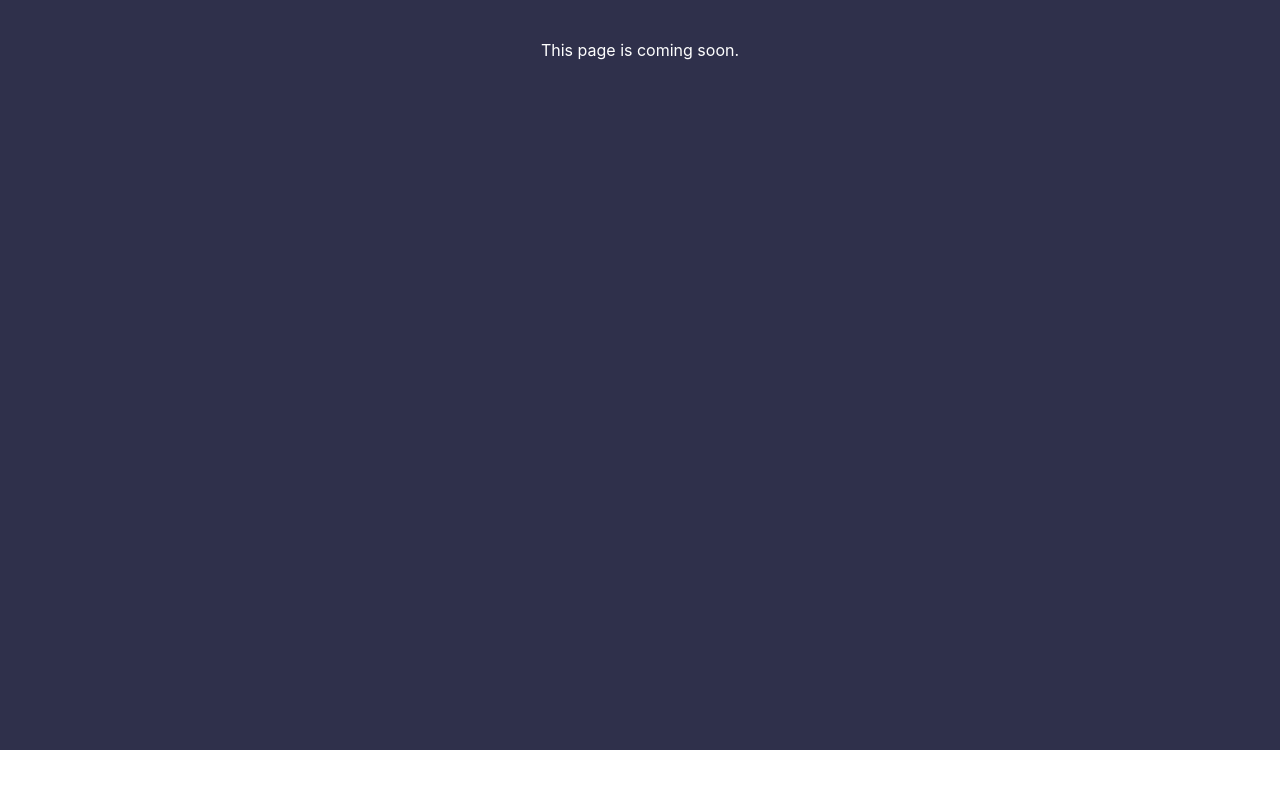
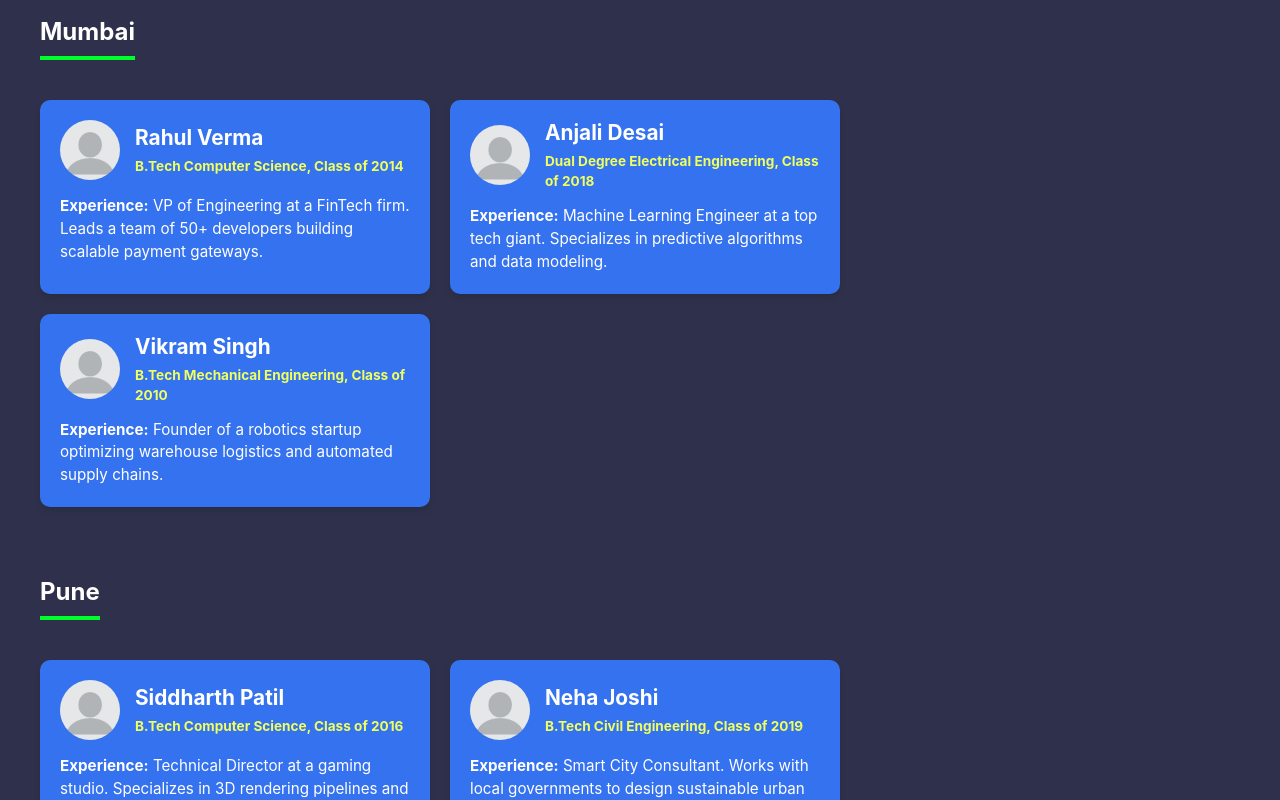
Before and after one commit to dishaiit09-beep/SAM-sarc-iitbombay, a React (Create React App) app: page /alumni in a window 1280 px wide. Shown: the part 300-1100 px from the top of the page. Before the commit the page ends 1050 px from the top, so only its background shows below. Built offline with nearby package versions, Linux system fonts and the light colour scheme.

Commit message:
Alumnipage added

```diff
--- a/src/App.js
+++ b/src/App.js
@@ -2,7 +2,7 @@ import React from "react";
 import { BrowserRouter, Routes, Route } from "react-router-dom";
 import "./App.css";
 import Testimonials from "./Components/Testimonials";
-
+import AboutAlumni from "./Components/Alumni_contact";
 import Navbar from "./Components/Navbar";
 import Home from "./Components/Home";
 import SarcContact from "./Components/Sarc_contact";
@@ -29,7 +29,7 @@ function App() {
           <Route path="/testimonials" element={<Testimonials />} />
           <Route path="/register" element={<ComingSoon title="Register/Login" />} />
           <Route path="/contact" element={<SarcContact />} />
-          <Route path="/alumni" element={<ComingSoon title="About Alumni" />} />
+          <Route path="/alumni" element={<AboutAlumni />} />
 
         </Routes>
       </div>
--- a/src/Components/Alumni_contact.jsx
+++ b/src/Components/Alumni_contact.jsx
@@ -0,0 +1,204 @@
+import React from 'react';
+import profileImage from '../images/profile.png';
+
+function AboutAlumni(){
+
+  const alumniData = [
+    {
+    id: 1,
+    name: "Rahul Verma",
+    city: "Mumbai",
+    background: "B.Tech Computer Science, Class of 2014",
+    experience: "VP of Engineering at a FinTech firm. Leads a team of 50+ developers building scalable payment gateways.",
+    imageUrl: profileImage
+  },
+  {
+    id: 2,
+    name: "Anjali Desai",
+    city: "Mumbai",
+    background: "Dual Degree Electrical Engineering, Class of 2018",
+    experience: "Machine Learning Engineer at a top tech giant. Specializes in predictive algorithms and data modeling.",
+    imageUrl: profileImage
+  },
+  {
+    id: 3,
+    name: "Vikram Singh",
+    city: "Mumbai",
+    background: "B.Tech Mechanical Engineering, Class of 2010",
+    experience: "Founder of a robotics startup optimizing warehouse logistics and automated supply chains.",
+    imageUrl: profileImage
+  },
+
+  // --- PUNE ---
+  {
+    id: 4,
+    name: "Siddharth Patil",
+    city: "Pune",
+    background: "B.Tech Computer Science, Class of 2016",
+    experience: "Technical Director at a gaming studio. Specializes in 3D rendering pipelines and real-time physics engines.",
+    imageUrl: profileImage
+  },
+  {
+    id: 5,
+    name: "Neha Joshi",
+    city: "Pune",
+    background: "B.Tech Civil Engineering, Class of 2019",
+    experience: "Smart City Consultant. Works with local governments to design sustainable urban infrastructure.",
+    imageUrl: profileImage
+  },
+  {
+    id: 6,
+    name: "Amit Desai",
+    city: "Pune",
+    background: "M.Tech Chemical Engineering, Class of 2010",
+    experience: "Director of Research at GreenEnergy Labs. 10+ years in sustainable energy and battery solutions.",
+    imageUrl: profileImage
+  },
+
+  // --- JAIPUR ---
+  {
+    id: 7,
+    name: "Aditya Sharma",
+    city: "Jaipur",
+    background: "B.Tech Metallurgical Engineering, Class of 2016",
+    experience: "Supply Chain Manager for a global manufacturing brand, focusing on raw material procurement.",
+    imageUrl: profileImage
+  },
+  {
+    id: 8,
+    name: "Pooja Agarwal",
+    city: "Jaipur",
+    background: "M.Sc Chemistry, Class of 2017",
+    experience: "Research Scientist focusing on developing eco-friendly and biodegradable packaging materials.",
+    imageUrl: profileImage
+  },
+  {
+    id: 9,
+    name: "Karan Mehra",
+    city: "Jaipur",
+    background: "B.Tech Electrical Engineering, Class of 2017",
+    experience: "Founder of an audio tech startup developing advanced sound engineering software and VST plugins.",
+    imageUrl: profileImage
+  },
+
+  // --- DELHI ---
+  {
+    id: 10,
+    name: "Sanya Kapoor",
+    city: "Delhi",
+    background: "B.Des, Class of 2018",
+    experience: "Lead UI/UX Designer at a top product agency, crafting mobile experiences and social profile platforms.",
+    imageUrl: profileImage
+  },
+  {
+    id: 11,
+    name: "Rohan Bhatia",
+    city: "Delhi",
+    background: "B.Tech Aerospace Engineering, Class of 2013",
+    experience: "Partner at a prominent Venture Capital firm investing in early-stage DeepTech and SaaS startups.",
+    imageUrl: profileImage
+  },
+  {
+    id: 12,
+    name: "Kiran Rao",
+    city: "Delhi",
+    background: "M.Tech Energy Systems, Class of 2016",
+    experience: "Policy Advisor working closely with governmental bodies on renewable energy implementation.",
+    imageUrl: profileImage
+  },
+
+  // --- INDORE ---
+  {
+    id: 13,
+    name: "Amit Jain",
+    city: "Indore",
+    background: "B.Tech Mechanical Engineering, Class of 2015",
+    experience: "Operations Head at a major automotive manufacturing plant, overseeing quality control and automation.",
+    imageUrl: profileImage
+  },
+  {
+    id: 14,
+    name: "Shruti Tiwari",
+    city: "Indore",
+    background: "B.Tech Computer Science, Class of 2021",
+    experience: "Software Development Engineer at a major e-commerce platform. Active contributor to open-source projects.",
+    imageUrl: profileImage
+  },
+  {
+    id: 15,
+    name: "Prakash Choudhary",
+    city: "Indore",
+    background: "Dual Degree Civil Engineering, Class of 2014",
+    experience: "Director of a prominent infrastructure and construction firm managing highway development projects.",
+    imageUrl: profileImage
+  }
+];
+
+  const eventCities = ["Mumbai", "Pune", "Jaipur", "Delhi", "Indore"];
+
+  return (
+    <div style={{ padding: '40px', color: '#fff', backgroundColor: '#2f304b', minHeight: '100vh' }}>
+
+      <div style={{ textAlign: 'center', marginBottom: '40px', padding: '30px' }}>
+        <h1 style={{ fontSize: '3rem', textTransform: 'uppercase', marginBottom: '10px' }}>Meet Our Alumni</h1>
+        <p style={{ maxWidth: '800px', margin: '0 auto', fontSize: '1.1rem', lineHeight: '1.6' }}>
+          Get guidance from the esteemed alumni of IIT Bombay. Learn about life after graduation
+          and gain insights into various career paths directly from those who have walked the same halls.
+        </p>
+      </div>
+
+
+      <div className="alumni-roster">
+        {eventCities.map(city => {
+
+          const cityAlumni = alumniData.filter(alum => alum.city === city);
+
+          if (cityAlumni.length === 0) return null;
+
+          return (
+            <div key={city} style={{ marginBottom: '50px' }}>
+
+              <h2 style={{ borderBottom: '4px solid #00ff2a', paddingBottom: '10px', display: 'inline-block' }}>
+                {city}
+              </h2>
+
+              <div style={{ display: 'flex', flexWrap: 'wrap', gap: '20px', marginTop: '20px' }}>
+                {cityAlumni.map(alum => (
+
+
+                  <div key={alum.id} style={{
+                    backgroundColor: '#3572EF',
+                    borderRadius: '10px',
+                    padding: '20px',
+                    width: '100%',
+                    maxWidth: '350px',
+                    boxShadow: '0 4px 6px rgba(0,0,0,0.1)'
+                  }}>
+                    <div style={{ display: 'flex', alignItems: 'center', gap: '15px', marginBottom: '15px' }}>
+                      <img
+                        src={alum.imageUrl}
+                        alt={alum.name}
+                        style={{ width: '60px', height: '60px', borderRadius: '50%', objectFit: 'cover' }}
+                      />
+                      <div>
+                        <h3 style={{ margin: '0 0 5px 0', fontSize: '1.3rem' }}>{alum.name}</h3>
+                        <span style={{ fontSize: '0.85rem', color: '#F1FF5E', fontWeight: 'bold' }}>{alum.background}</span>
+                      </div>
+                    </div>
+                    <p style={{ fontSize: '0.95rem', lineHeight: '1.5', color: '#fff', margin: 0 }}>
+                      <strong>Experience:</strong> {alum.experience}
+                    </p>
+                  </div>
+
+                ))}
+              </div>
+            </div>
+          );
+        })}
+      </div>
+
+    </div>
+  );
+};
+
+export default AboutAlumni;
```
Also changed, not shown: src/images/profile.png (added), 1 other file (tests, documents, lock files or other folders).
